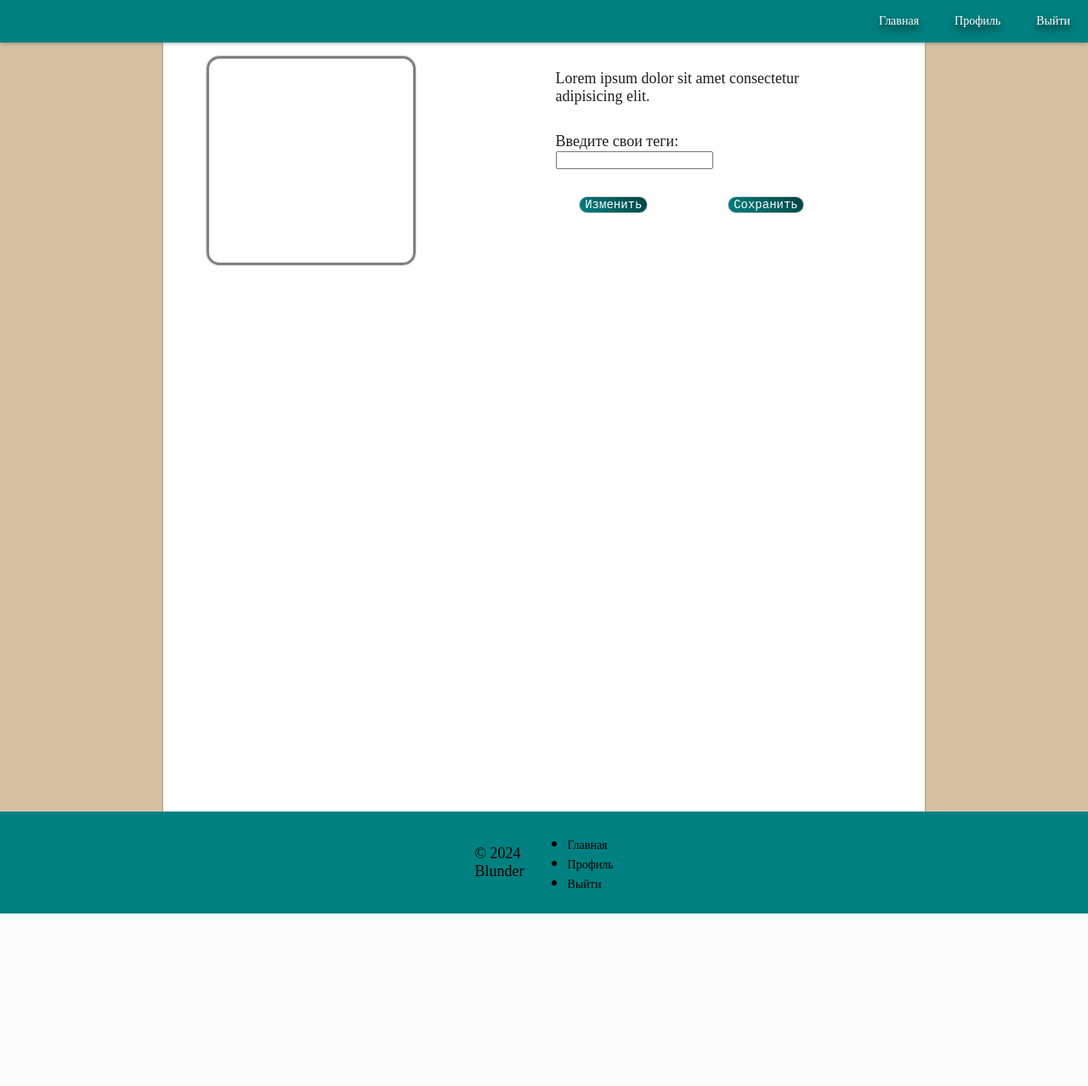
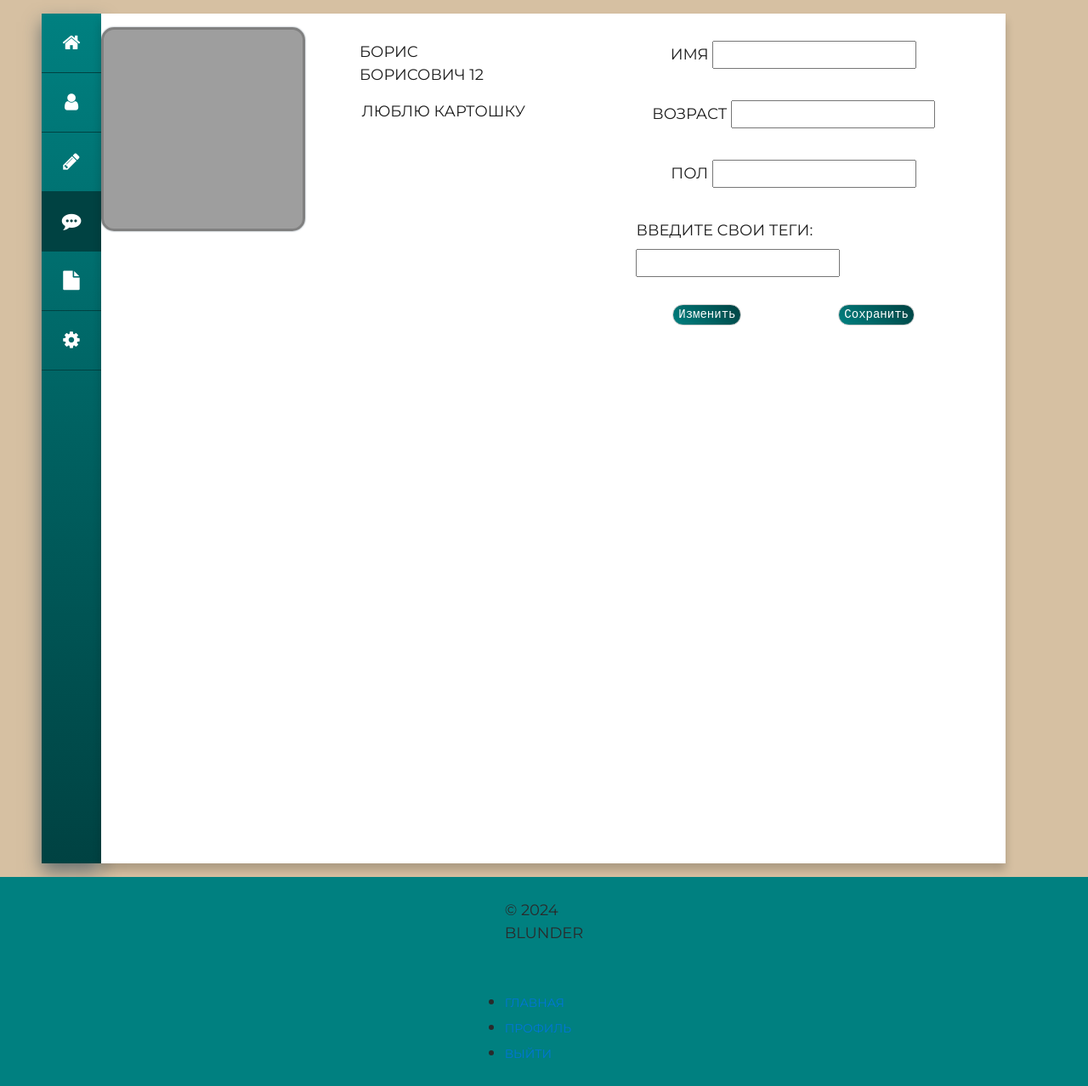
Before and after one commit to rebelorion/Blunder, a Python web app: template templates/profile.html in a window 1280 px wide; the page is wider, and only the part inside the window is pictured. Shown: that part at 85% size. Before the commit the page ends 1075 px from the top of that part, so only its background shows below. Run offline with Jinja, Linux system fonts and the light colour scheme; the template is opened without the code that fills it, so the values that code supplies are empty; some libraries are stand-ins or nearby versions; grey boxes are pictures that could not be loaded.

Commit message:
что-то

```diff
--- a/static/styles/style.css
+++ b/static/styles/style.css
@@ -497,6 +497,8 @@ body.chats{
 }
 
 
+
+
 /* подвал */
 footer {
     display: flex;
@@ -534,3 +536,22 @@ footer {
   filler {
     margin-block: 35%;
   }
+
+
+  body.profile{
+    background-color: var(--back-colorDesert);
+    text-transform: uppercase;
+  font-family:'Montserrat', sans-serif;
+  font-size: 13pt;
+  }
+
+
+  section.profile
+   {
+    width: 90%;
+    height: 1000px;
+    box-shadow: 0px 8px 10px rgba(0,0,0,0.20);
+    overflow: hidden;
+    background-color: #ffffff;
+    display: inline-block;
+  }
--- a/templates/profile.html
+++ b/templates/profile.html
@@ -5,6 +5,9 @@
     <meta name="viewport" content="width=device-width, initial-scale=1.0">
     <link rel="stylesheet"
     href="../static/styles/style.css">
+    <link href="https://cdnjs.cloudflare.com/ajax/libs/font-awesome/4.7.0/css/font-awesome.min.css" rel="stylesheet" />
+  <link href="https://fonts.googleapis.com/css?family=Montserrat" rel="stylesheet" />
+  <link href="https://cdnjs.cloudflare.com/ajax/libs/twitter-bootstrap/4.0.0-alpha.6/css/bootstrap.min.css" rel="stylesheet" />
     <title>Профиль</title>
     <style>
         .btn{
@@ -12,24 +15,70 @@
         }
     </style>
 </head>
-<body>
-    <navbar>
-        <a href="./main.html" class="btn">Главная</a>
-        <a href="./profile.html" class="btn">Профиль</a>
-        <a href="./login.html" class="btn">Выйти</a>
-    </navbar>
+<body class = "profile">
 
-    <column>
+    <div class="row">
+        <nav class="menu">
+          <ul class="items">
+            <li class="item">
+              <i class="fa fa-home" aria-hidden="true"></i>
+            </li>
+            <li class="item">
+              <i class="fa fa-user" aria-hidden="true"></i>
+            </li>
+            <li class="item">
+              <i class="fa fa-pencil" aria-hidden="true"></i>
+            </li>
+            <li class="item item-active">
+              <i class="fa fa-commenting" aria-hidden="true"></i>
+            </li>
+            <li class="item">
+              <i class="fa fa-file" aria-hidden="true"></i>
+            </li>
+            <li class="item">
+              <i class="fa fa-cog" aria-hidden="true"></i>
+            </li>
+          </ul>
+        </nav>
+
+    <section class="profile">
         <split class="full-width">
-            <photo class="button">
+            <photo class="button" style="background-image:url(https://images.unsplash.com/photo-1438761681033-6461ffad8d80?ixid=MnwxMjA3fDB8MHxwaG90by1wYWdlfHx8fGVufDB8fHx8&ixlib=rb-1.2.1&auto=format&fit=crop&w=1050&q=80);">
                 <div>
                 поменять изображение
                 </div>
             </photo>
+            <span>
+                <div>
+                    <p>
+                        Борис Борисович 12
+                    </p>
+                    <p>Люблю картошку</p>
+                </div>
+            </span>
+
             <column>
                 <div class="field">
-                    Lorem ipsum dolor sit amet consectetur adipisicing elit.
-                </div>
+                    <label for="usertags">Имя</label>
+                    <input type="text"
+                        id="usertags"
+                        name="usertags"
+                        required maxlength="150" minlength="5">
+                    </div>
+                <div class="field">
+                    <label for="usertags">Возраст</label>
+                    <input type="text"
+                        id="usertags"
+                        name="usertags"
+                        required maxlength="150" minlength="5">
+                    </div>
+                 <div class="field">
+                    <label for="usertags">Пол</label>
+                    <input type="text"
+                        id="usertags"
+                        name="usertags"
+                        required maxlength="150" minlength="5">
+                    </div>
                 <div class="field">
                 <label for="usertags">Введите свои теги:</label>
                 <input type="text"
@@ -48,7 +97,9 @@
             </column>
         </split>
         <filler></filler>
-    </column>
+    </section>
+
+    </div>
     <footer>
         <div id="contacts">
             © 2024 Blunder
```
